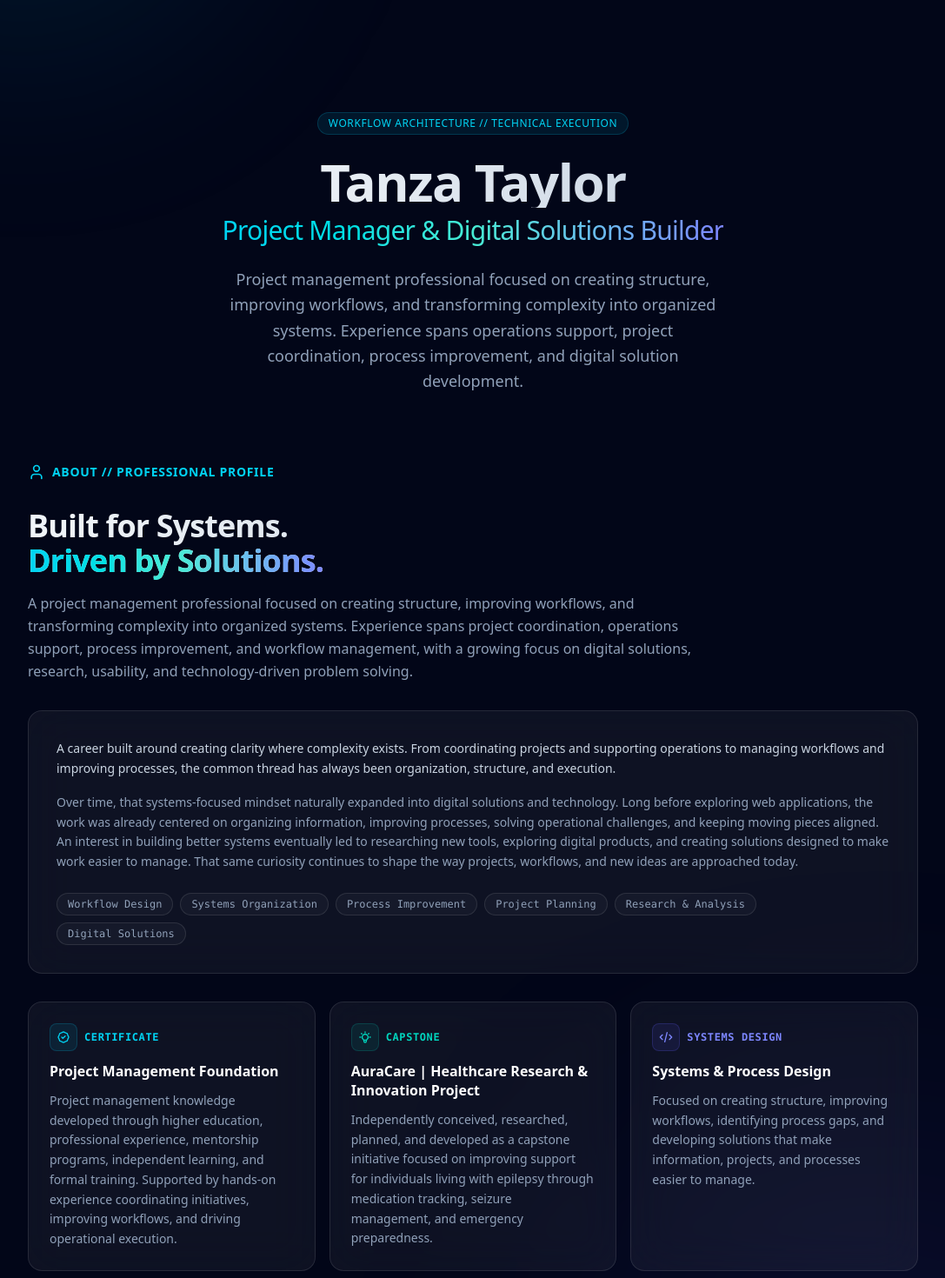
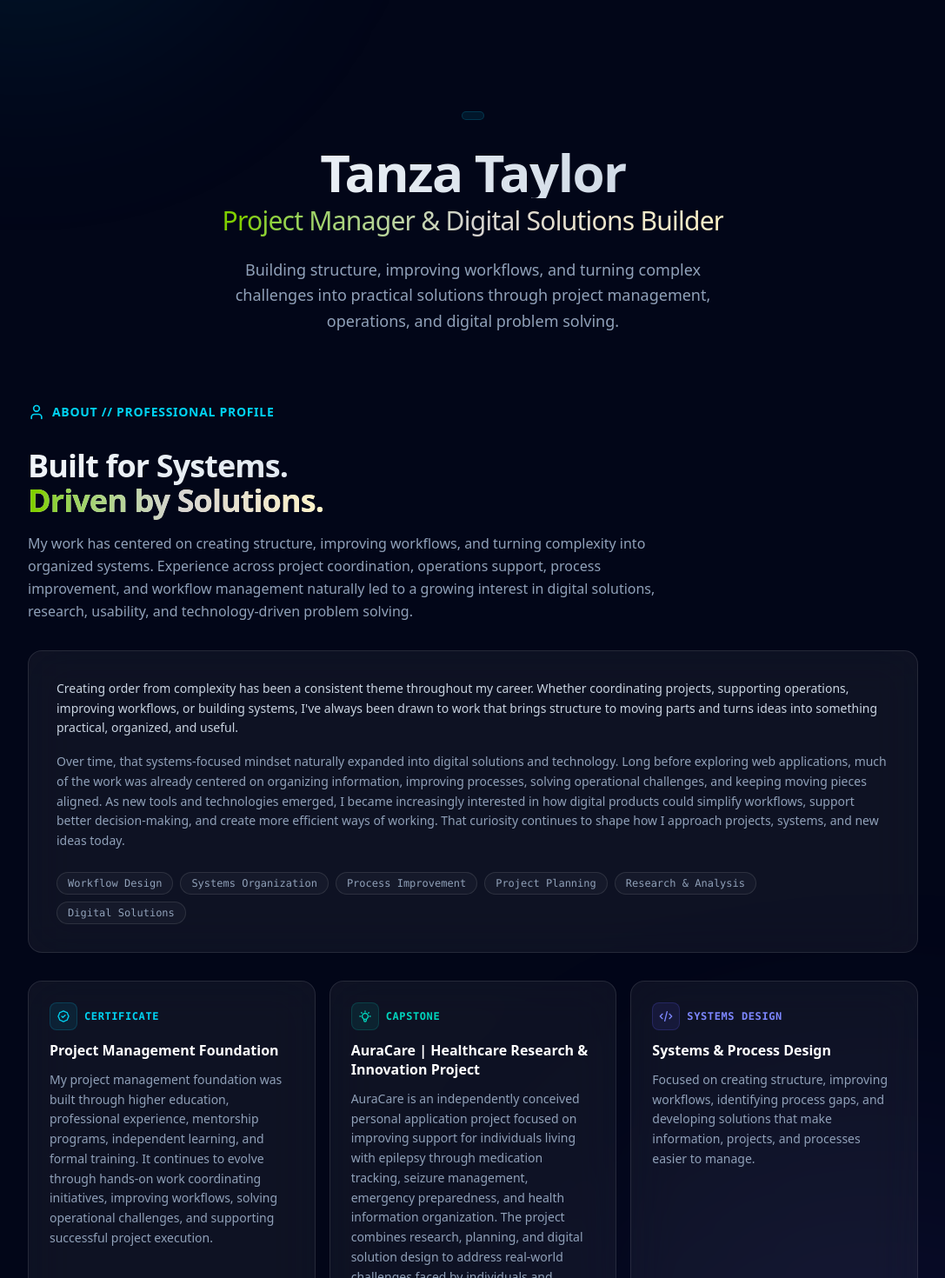
Before and after one commit to tanztylr/Tanza-Portfolio-V1, a Next.js app: page / in a window 1280 px wide. Shown: the top 1470 px of the page at 87% size, without its empty margins (96-1183 px from the left). Built offline with nearby package versions, Linux system fonts and the light colour scheme.

Commit message:
Changes block and text colors to reflect a more calm look

```diff
--- a/src/app/page.js
+++ b/src/app/page.js
@@ -57,18 +57,18 @@ export default function Home() {
       {/* 1. HERO SECTION */}
       <div className="relative z-10 text-center space-y-4 mb-20">
         <div className="inline-flex items-center space-x-2 bg-cyan-500/10 border border-cyan-500/20 text-cyan-400 text-xs px-3 py-1 rounded-full uppercase tracking-wider font-medium">
-          Workflow Architecture // Technical Execution
+
         </div>
         <div className="space-y-2 pt-2">
           <h1 className="text-4xl md:text-6xl font-bold tracking-tight bg-gradient-to-r from-slate-100 to-slate-300 bg-clip-text text-transparent">
             Tanza Taylor
           </h1>
-          <p className="text-2xl md:text-3xl font-medium tracking-tight bg-gradient-to-r from-cyan-400 via-teal-300 to-indigo-400 bg-clip-text text-transparent font-sans">
+          <p className="text-2xl md:text-3xl font-medium tracking-tight bg-gradient-to-r from-lime-500 via-stone-300 to-amber-100 bg-clip-text text-transparent font-sans">
             Project Manager & Digital Solutions Builder
           </p>
         </div>
     <p className="text-slate-400 text-lg max-w-xl mx-auto leading-relaxed pt-2">
-  Project management professional focused on creating structure, improving workflows, and transforming complexity into organized systems. Experience spans operations support, project coordination, process improvement, and digital solution development.
+  Building structure, improving workflows, and turning complex challenges into practical solutions through project management, operations, and digital problem solving.
 </p>
 </div>
 
@@ -86,22 +86,22 @@ export default function Home() {
         <div className="space-y-4 max-w-3xl">
           <h2 className="text-3xl md:text-4xl font-bold tracking-tight bg-gradient-to-r from-slate-100 to-slate-300 bg-clip-text text-transparent">
             Built for Systems.<br />
-            <span className="bg-gradient-to-r from-cyan-400 via-teal-300 to-indigo-400 bg-clip-text text-transparent">
+            <span className="bg-gradient-to-r from-lime-500 via-stone-300 to-amber-100 bg-clip-text text-transparent">
               Driven by Solutions.
             </span>
           </h2>
           <p className="text-slate-400 text-base leading-relaxed">
-            A project management professional focused on creating structure, improving workflows, and transforming complexity into organized systems. Experience spans project coordination, operations support, process improvement, and workflow management, with a growing focus on digital solutions, research, usability, and technology-driven problem solving.
+           My work has centered on creating structure, improving workflows, and turning complexity into organized systems. Experience across project coordination, operations support, process improvement, and workflow management naturally led to a growing interest in digital solutions, research, usability, and technology-driven problem solving.
           </p>
         </div>
 
         {/* Professional Story */}
         <div className="backdrop-blur-xl bg-white/5 border border-white/10 rounded-2xl p-6 md:p-8 space-y-4 transition-all duration-300 hover:border-cyan-400/30 hover:shadow-[0_0_35px_rgba(34,211,238,0.08)]">
           <p className="text-slate-300 text-sm leading-relaxed">
-            A career built around creating clarity where complexity exists. From coordinating projects and supporting operations to managing workflows and improving processes, the common thread has always been organization, structure, and execution.
+            Creating order from complexity has been a consistent theme throughout my career. Whether coordinating projects, supporting operations, improving workflows, or building systems, I've always been drawn to work that brings structure to moving parts and turns ideas into something practical, organized, and useful.
           </p>
           <p className="text-slate-400 text-sm leading-relaxed">
-            Over time, that systems-focused mindset naturally expanded into digital solutions and technology. Long before exploring web applications, the work was already centered on organizing information, improving processes, solving operational challenges, and keeping moving pieces aligned. An interest in building better systems eventually led to researching new tools, exploring digital products, and creating solutions designed to make work easier to manage. That same curiosity continues to shape the way projects, workflows, and new ideas are approached today.
+            Over time, that systems-focused mindset naturally expanded into digital solutions and technology. Long before exploring web applications, much of the work was already centered on organizing information, improving processes, solving operational challenges, and keeping moving pieces aligned. As new tools and technologies emerged, I became increasingly interested in how digital products could simplify workflows, support better decision-making, and create more efficient ways of working. That curiosity continues to shape how I approach projects, systems, and new ideas today.
           </p>
 
           {/* Qualities */}
@@ -109,7 +109,7 @@ export default function Home() {
             {["Workflow Design", "Systems Organization", "Process Improvement", "Project Planning", "Research & Analysis", "Digital Solutions"].map((q) => (
               <span
                 key={q}
-                className="text-xs font-mono font-medium px-3 py-1 rounded-full bg-white/[0.03] border border-white/10 text-slate-400 hover:text-cyan-400 hover:border-cyan-500/30 transition-all duration-200"
+                className="text-xs font-mono font-medium px-3 py-1 rounded-full bg-white/[0.03] border border-white/10 text-slate-400 hover:text-lime-400 hover:border-lime-500/30 transition-all duration-200"
               >
                 {q}
               </span>
@@ -134,7 +134,7 @@ export default function Home() {
               Project Management Foundation
             </h3>
             <p className="text-slate-400 text-sm leading-relaxed">
-              Project management knowledge developed through higher education, professional experience, mentorship programs, independent learning, and formal training. Supported by hands-on experience coordinating initiatives, improving workflows, and driving operational execution.
+              My project management foundation was built through higher education, professional experience, mentorship programs, independent learning, and formal training. It continues to evolve through hands-on work coordinating initiatives, improving workflows, solving operational challenges, and supporting successful project execution.
             </p>
           </div>
 
@@ -152,7 +152,7 @@ export default function Home() {
               AuraCare | Healthcare Research & Innovation Project
             </h3>
             <p className="text-slate-400 text-sm leading-relaxed">
-              Independently conceived, researched, planned, and developed as a capstone initiative focused on improving support for individuals living with epilepsy through medication tracking, seizure management, and emergency preparedness.
+              AuraCare is an independently conceived personal application project focused on improving support for individuals living with epilepsy through medication tracking, seizure management, emergency preparedness, and health information organization. The project combines research, planning, and digital solution design to address real-world challenges faced by individuals and caregivers.
             </p>
           </div>
 
@@ -196,7 +196,7 @@ export default function Home() {
               <h3 className="text-lg font-medium">Workflow Optimization</h3>
             </div>
             <p className="text-slate-400 text-sm leading-relaxed">
-              Focused on identifying process gaps, improving workflows, and creating structure that helps projects, teams, and operations run more effectively. Experience spans coordination, operational support, planning, and process improvement across diverse environments..
+              Experience across project coordination, operations support, planning, and process improvement has shaped an approach centered on organization, structure, and practical problem solving. Whether improving a workflow, organizing information, or creating systems that support execution, the focus remains the same: making work more efficient and easier to manage.
             </p>
           </div>
 
```
